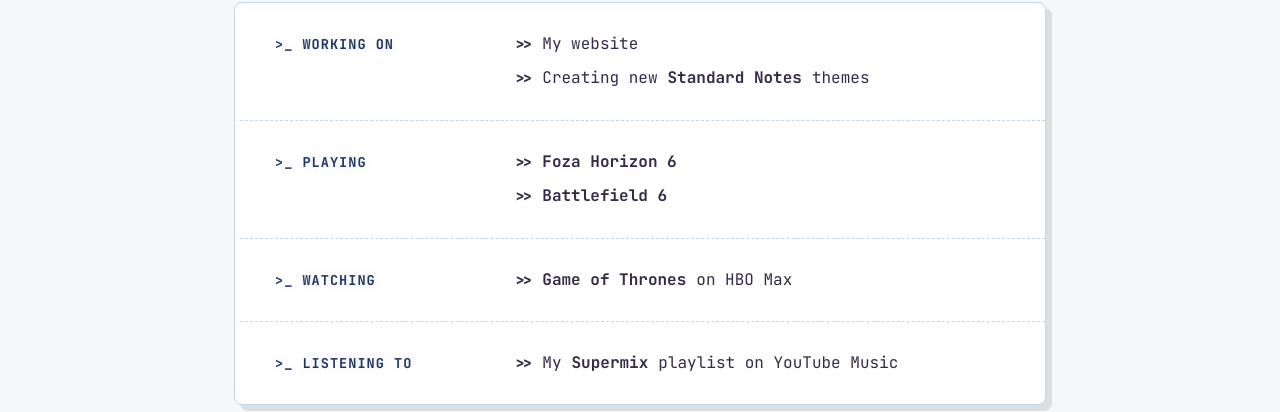
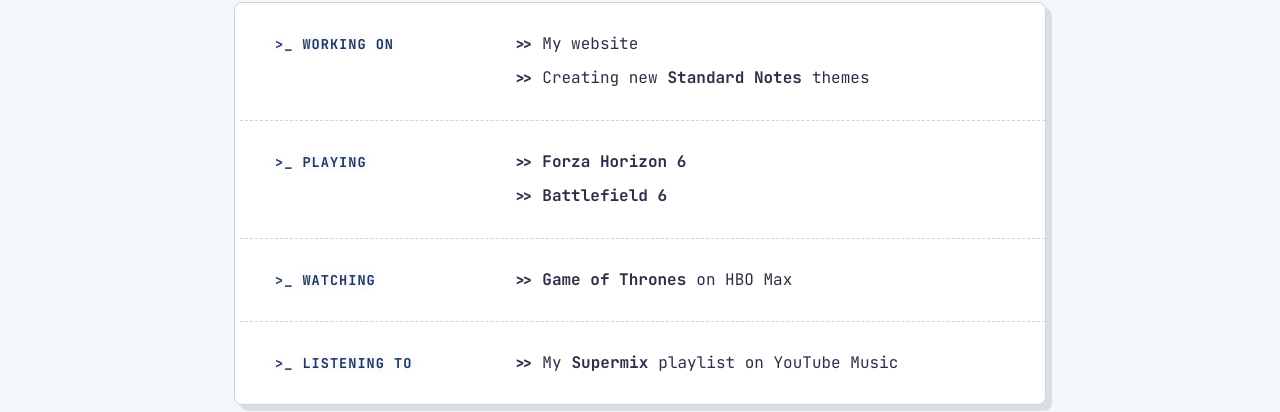
Before and after one commit to PASSK3YS/PASSK3YS.github.io, a Jekyll site: the page built from now.md, in a window 1280 px wide. Shown: the part 255-667 px from the top of the page. Built offline with Jekyll 4.4.1, drawn with Linux system fonts in a browser that asks for light colours.

Commit message:
chore: fix typo

```diff
--- a/now.md
+++ b/now.md
@@ -144,7 +144,7 @@
         <div class="unified-row interactive-row">
             <h3 class="soft-header">>_ Playing</h3>
             <ul class="hacker-list">
-                <li><strong>Foza Horizon 6</strong></li>
+                <li><strong>Forza Horizon 6</strong></li>
                 <li><strong>Battlefield 6</strong></li>
             </ul>
         </div>
```
